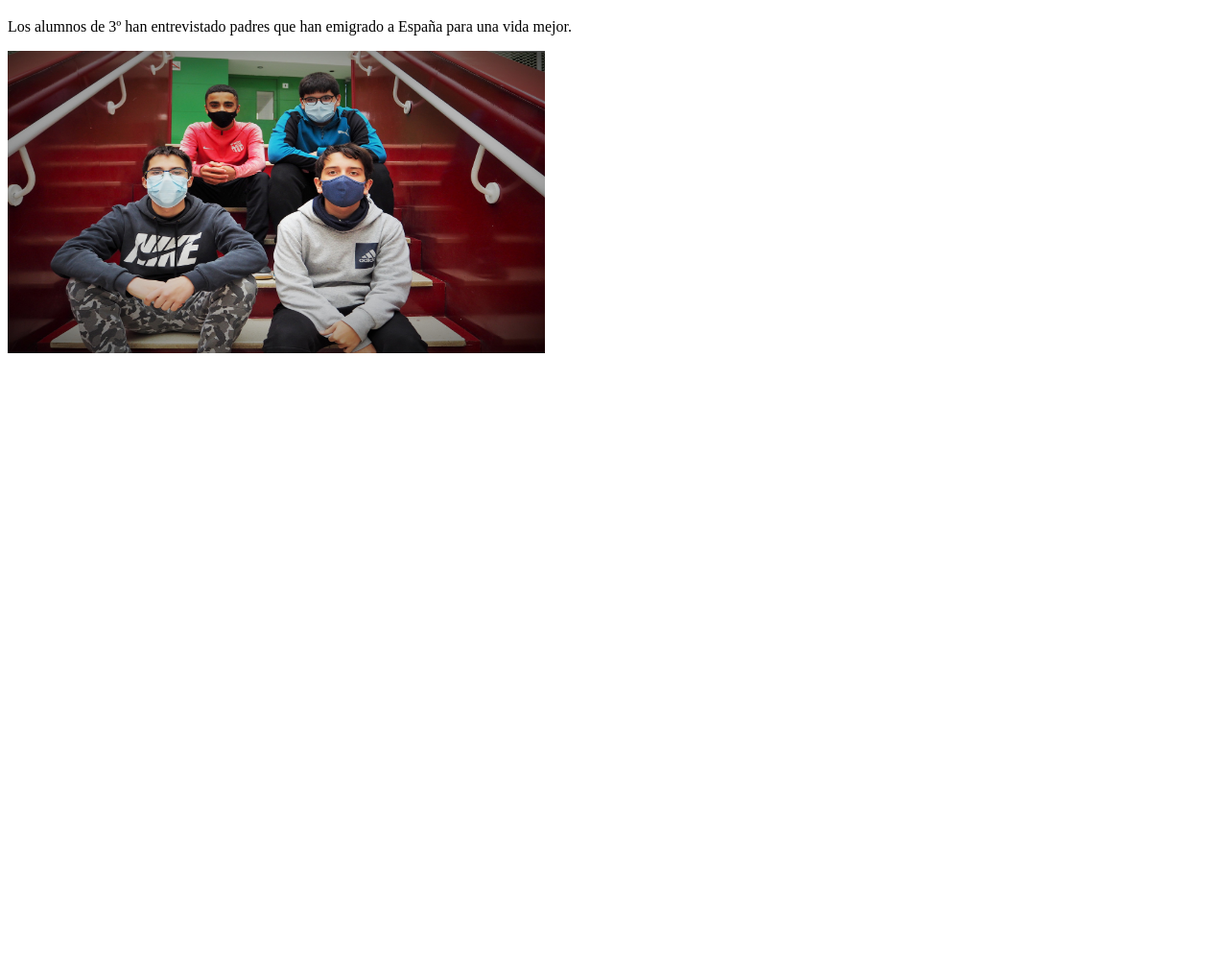
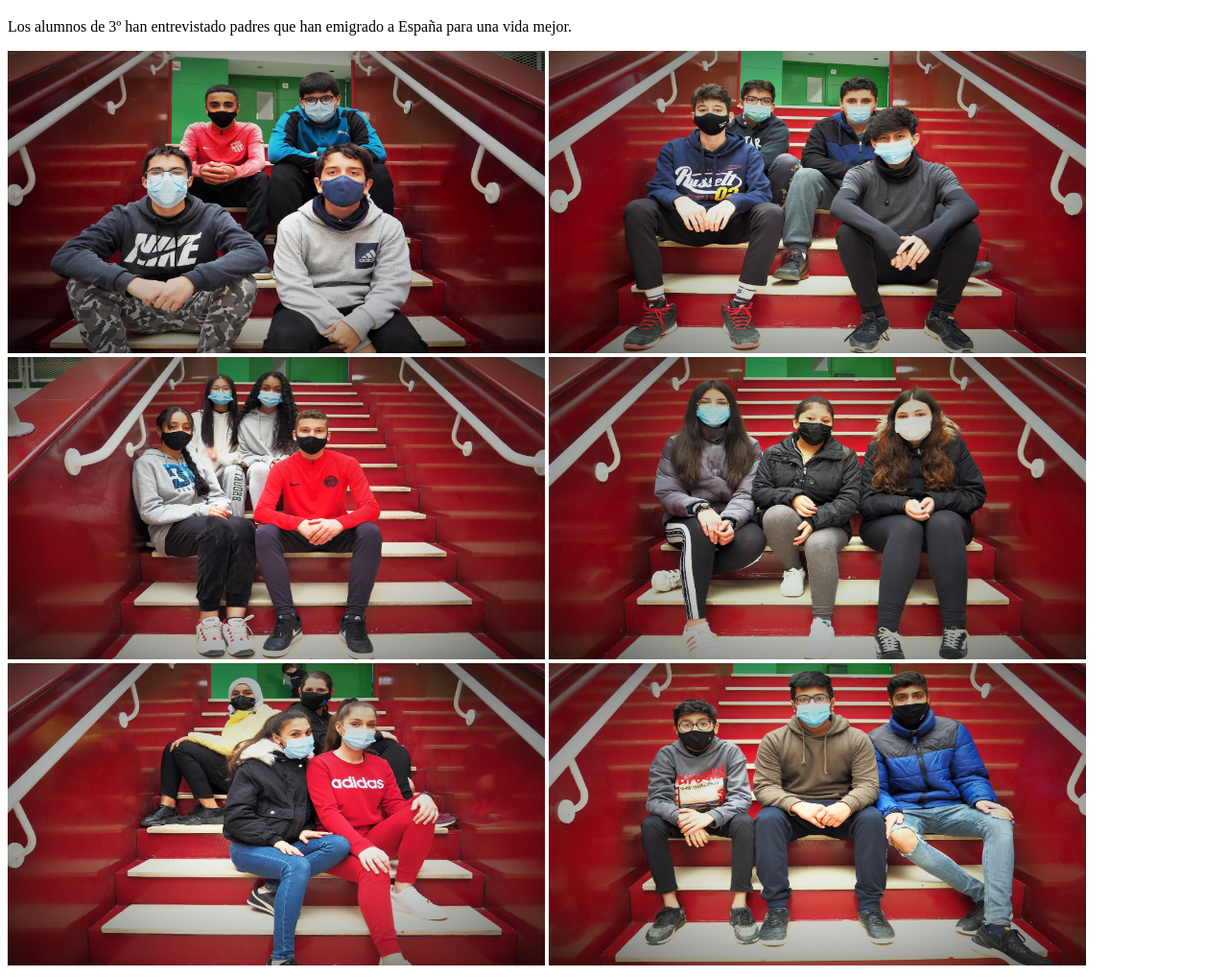
Before and after one commit to steven13-maker/E3-MIGRACIONS-2021, a plain HTML site: page index.html in a window 1280 px wide. Shown: the part 61-1079 px from the top of the page at 96% size. Before the commit the page ends 800 px from the top, so only its background shows below. Drawn offline with Linux system fonts and the light colour scheme.

Commit message:
E añadido las imagenes de los alumnos en el index

```diff
--- a/index.html
+++ b/index.html
@@ -14,5 +14,10 @@
       </header>
       <p>Los alumnos de 3º han entrevistado padres que han emigrado a España para una vida mejor.</p>
     <img src="img/P1012714.JPG"width="560" height="315">
+      <img src="img/P1012721.JPG"width="560" height="315">
+          <img src="img/P1012722.JPG"width="560" height="315">
+            <img src="img/P1012726.JPG"width="560" height="315">
+            <img src="img/P1012728.JPG"width="560" height="315">
+                <img src="img/P1012750.JPG"width="560" height="315">
   </body>
 </html>
```
